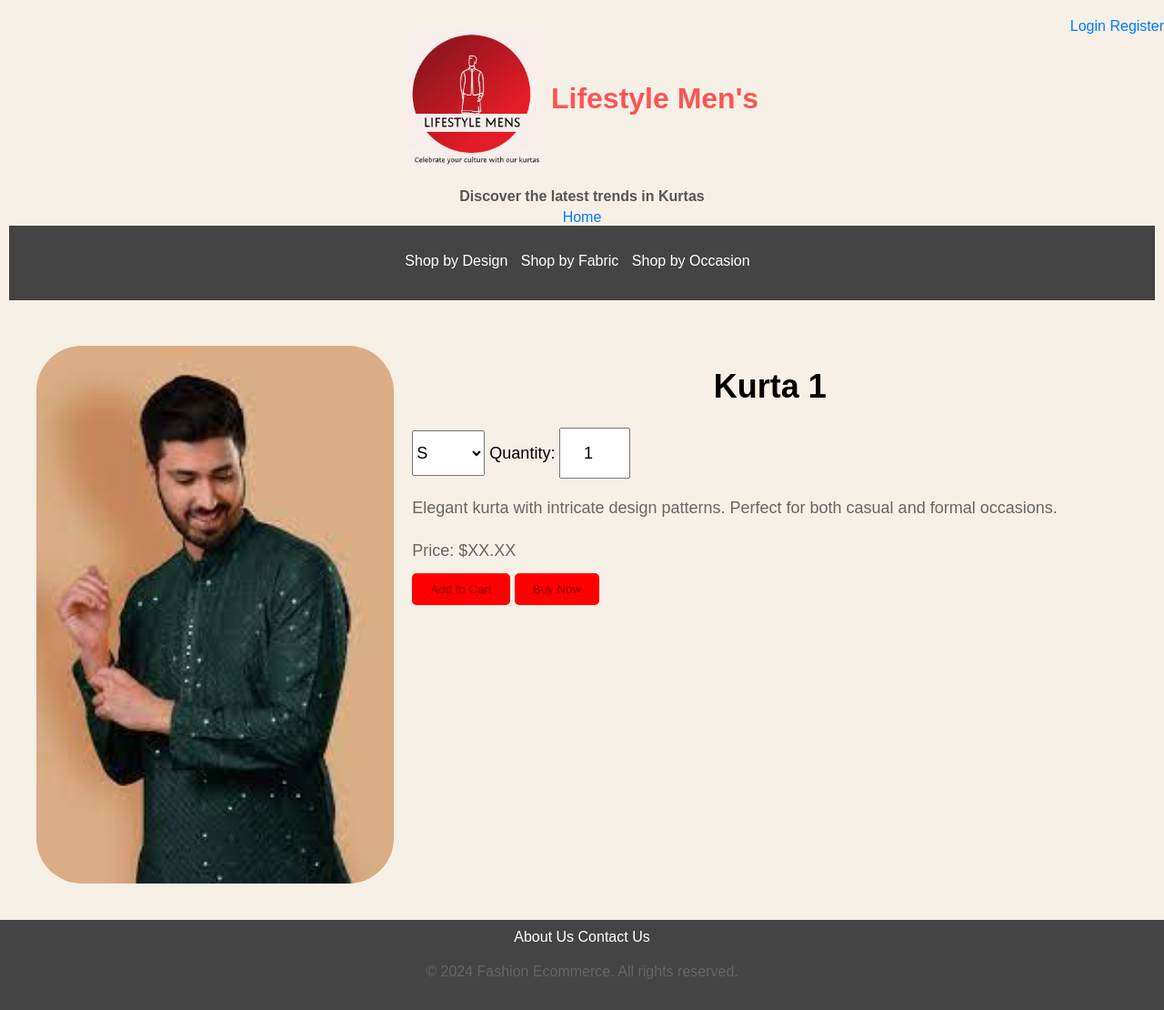
After one commit to bhavyaBeliever/Kurta-Website, a Django app: page /1 in a window 1280 px wide. The commit adds this page. Shown: the whole page at 91% size. Run offline with Django 5.2, Linux system fonts and the light colour scheme.

Commit message:
Added product.html in the repo

```diff
--- a/Website/users/static/users/styles.css
+++ b/Website/users/static/users/styles.css
@@ -200,3 +200,77 @@ h1 img, h1 span {
     display: inline-block;
     vertical-align: middle;
 }
+
+
+/* Product information container */
+.product-info {
+    margin: 20px;
+    padding: 20px;
+    background-color: #f7f0e6;
+    border-radius: 20px;
+    display: flex; /* Add flexbox layout */
+    font-size: large;
+}
+
+/* Image container */
+.image-container {
+    flex:0.5;
+    z-index: 1; /* Ensure image remains visible */
+    border-radius:50px;
+    height: auto;
+}
+
+
+
+
+/* Description container */
+.description-container {
+    flex: 1; /* Take up 50% of the width */
+    padding-left: 20px; /* Add spacing between image and description */
+}
+
+/* Product name */
+.product-info h2 {
+    font-size: 24px; /* Adjust font size as needed */
+    color: #333; /* Adjust text color as needed */
+}
+
+/* Product description */
+.product-info p {
+    font-size: large; /* Adjust font size as needed */
+    color: #666; /* Adjust text color as needed */
+    margin-bottom: 10px; /* Adjust margin as needed */
+}
+
+/* Product price */
+.product-info p.price {
+    font-size: 18px;
+    color: #007bff;
+    font-weight: bold;
+}
+
+/* Add to cart button */
+.product-info button {
+    background-color:red;
+    color: darkred;
+    border: none;
+    padding: 10px 20px;
+    border-radius: 5px;
+    cursor: pointer;
+    transition: background-color 0.3s;
+}
+
+.product-info button:hover {
+    background-color: #0056b3; /* Set hover color as needed */
+}
+.product-info select{
+    width: 80px;
+    height: 50px;
+    font-size: large;
+}
+.product-info input[type=number]{
+    width: 70px;
+    height: 50px;
+    font-size: large;
+    text-align: center;
+}
--- /dev/null
+++ b/Website/users/templates/users/product.html
@@ -0,0 +1,25 @@
+{% extends "users/layout.html" %}
+{% load static %}
+{% block body %}
+<div>
+    <div class="product-info">
+        <img class="image-container" src="{% static 'users/kurta1.jpg' %}" alt="Product Image" >
+        <div class="description-container">
+            <h1>Kurta 1</h1>
+            <select id="size" name="size">
+                <option value="s">S</option>
+                <option value="m">M</option>
+                <option value="l">L</option>
+                <option value="xl">XL</option>
+                <option value="xxl">XXL</option>
+            </select>
+            <label for="quantity">Quantity:</label>
+            <input type="number" id="quantity" name="quantity" value="1" min="1">
+            <p class="description">Elegant kurta with intricate design patterns. Perfect for both casual and formal occasions.</p>
+            <p>Price: $XX.XX</p>
+            <button>Add to Cart</button>
+            <button>Buy Now</button>
+        </div>
+    </div>
+</div>
+{% endblock %}
--- a/Website/users/urls.py
+++ b/Website/users/urls.py
@@ -3,6 +3,7 @@ from . import views
 urlpatterns=[
     path("login/", views.login_view, name="login"),
     path("register/", views.register, name="register"),
-    path('',views.home, name="home"),
+    path("",views.home, name="home"),
+    path("<str:product_label>", views.product, name="product_label")
 
 ]
--- a/Website/users/views.py
+++ b/Website/users/views.py
@@ -17,9 +17,17 @@ def login_view(request):
         })
 
     return render(request, "users/login.html")
+
 def forgetPassword(request):
     return render(request, "users/forgetpassword.html")
+
 def register(request):
     return render(request, "users/register.html")
+
 def home(request):
     return render(request, 'users/home.html')
+
+def product(request, product_label):
+    return render(request, 'users/product.html', {
+        "product_label":product_label
+    })
```
Also changed, not shown: README.md.
